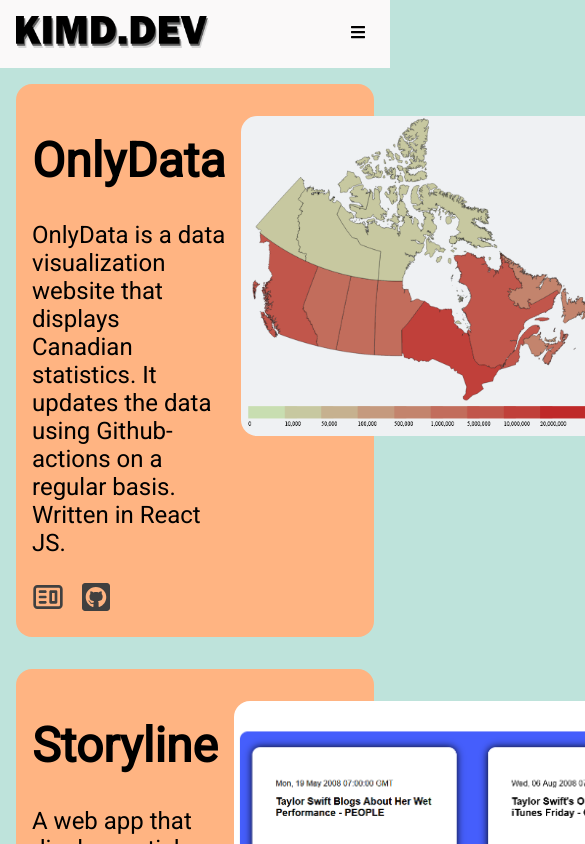
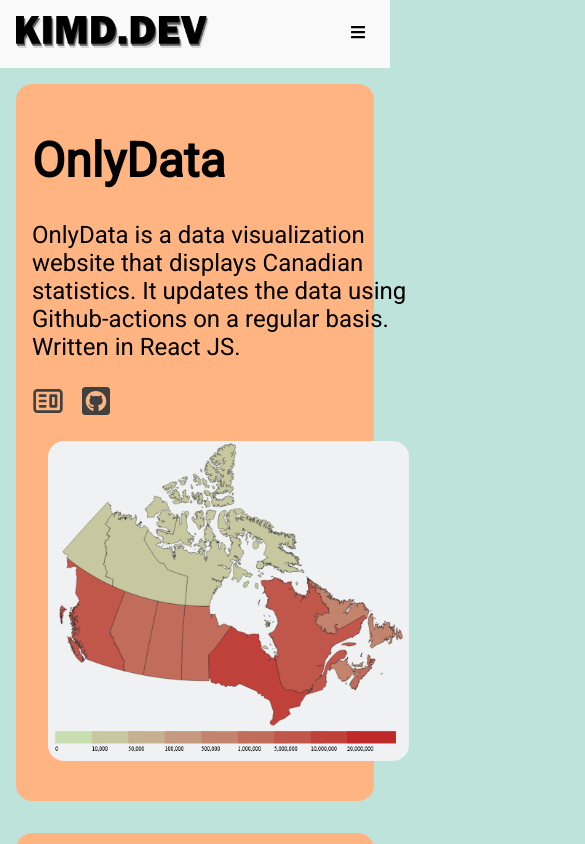
Before and after one commit to kim2552/kimd.dev, a React (Create React App) app: page /projects in a window 390 px wide. Shown: the top 844 px of the page, 585 px wide, since content can reach past the window. Built offline with nearby package versions, Linux system fonts and the light colour scheme.

Commit message:
made project-layout responsive

```diff
--- a/src/components/Project.js
+++ b/src/components/Project.js
@@ -11,7 +11,7 @@
     }
     return (
         <>
-            <div style={{display: "flex"}}>
+            <div className="project-layout">
                 <div>
                     <h1>{p.title}</h1>
                     <p>{p.text}</p>
--- a/src/scss/_projects.scss
+++ b/src/scss/_projects.scss
@@ -12,6 +12,10 @@
         to{
             box-shadow: 1rem 1rem $black;
         }
+    }
+
+    .project-layout{
+        display: flex
     }
 
     .projects-wrapper{
@@ -60,6 +64,10 @@
             margin: $description-margin-sm;
             padding: $description-padding-sm;
         }
+
+        .project-layout{
+            display: grid
+        }
     }
 
     .image-wrapper{
```
